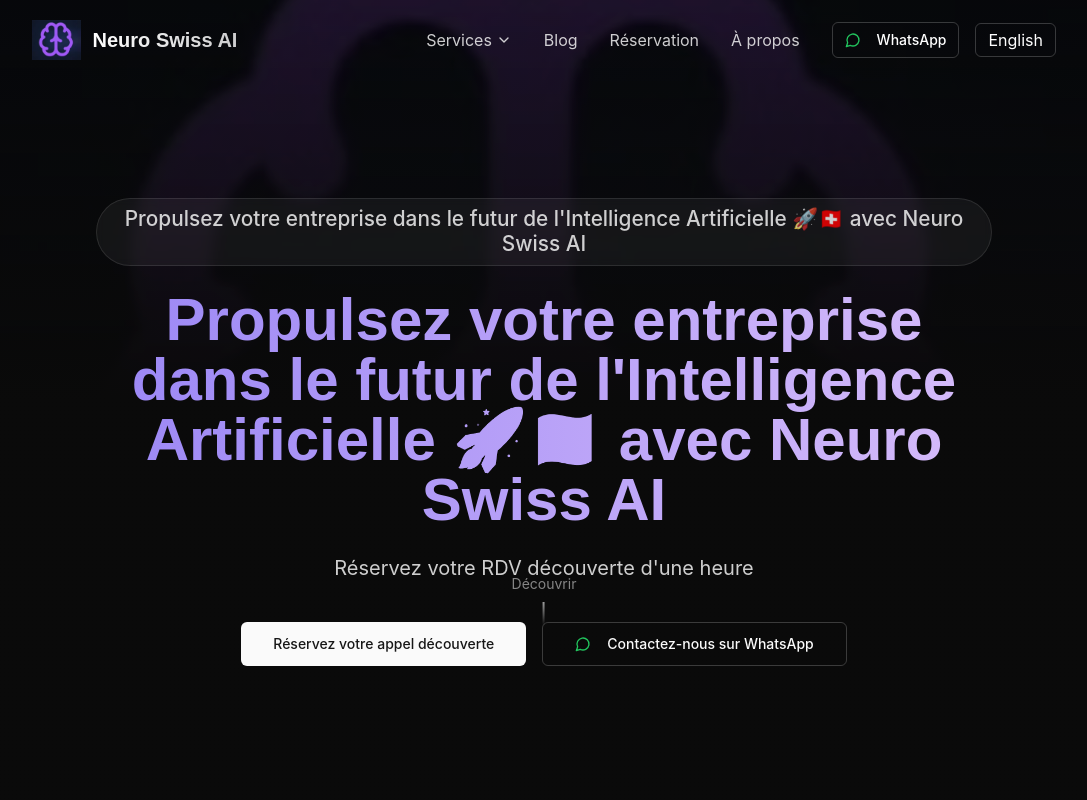
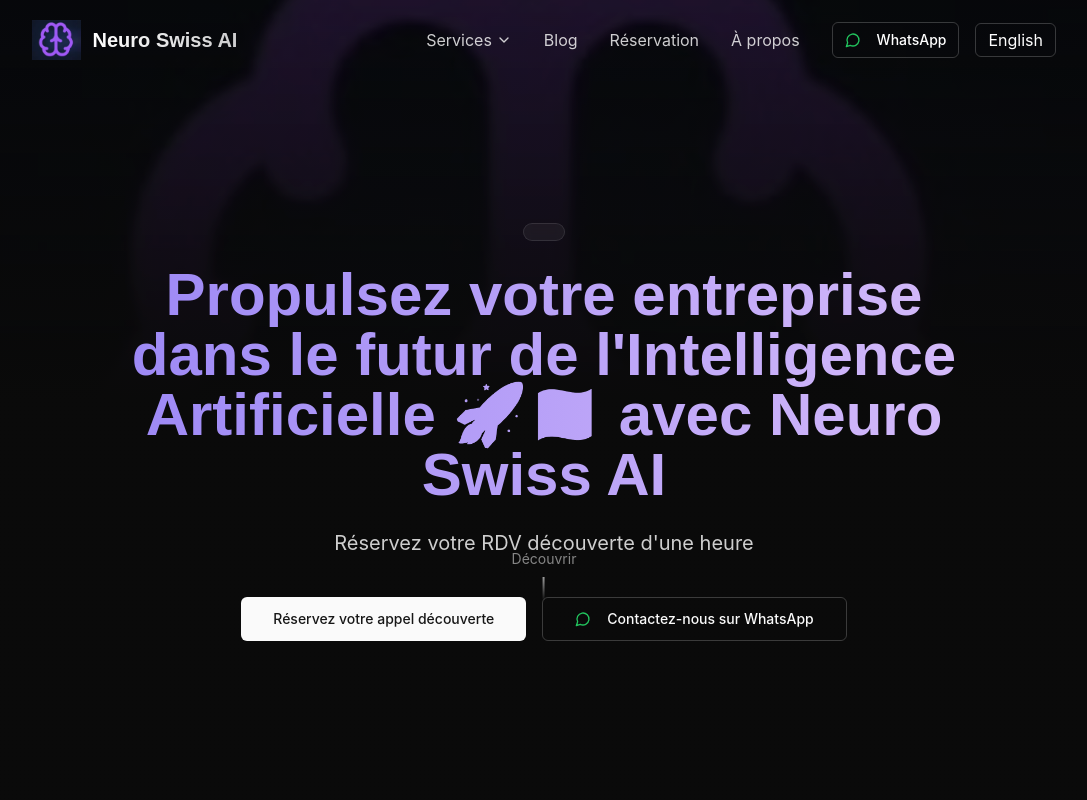
Before and after one commit to neuro-swiss-ai/neuro-ai-ch, a React (Vite) app: page / in a window 1280 px wide. Shown: the top 800 px of the page, without its empty margins (96-1183 px from the left). Built offline with nearby package versions, Linux system fonts and the light colour scheme.

Commit message:
Remove redundant hero section text
Remove the duplicate text "Propulsez votre entreprise dans le futur de l'Intelligence Artificielle 🚀🇨🇭 avec Neuro Swiss AI" from the hero section, located above the main title.

```diff
--- a/src/components/sections/HeroSection.tsx
+++ b/src/components/sections/HeroSection.tsx
@@ -66,7 +66,7 @@ const HeroSection = () => {
           <div className="flex justify-center mb-6">
             <div className="animate-fade-in inline-block px-5 py-2 bg-white/5 backdrop-blur-sm border border-white/10 rounded-full">
               <span className="text-white/80 text-base font-medium" style={{ fontSize: "1.3em" }}>
-                Propulsez votre entreprise dans le futur de l'Intelligence Artificielle 🚀🇨🇭 avec Neuro Swiss AI
+                {/* Texte supprimé d'ici */}
               </span>
             </div>
           </div>
```
